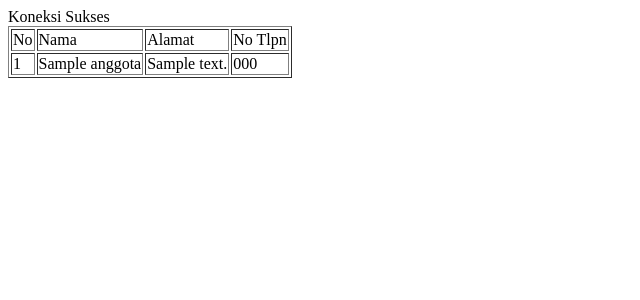
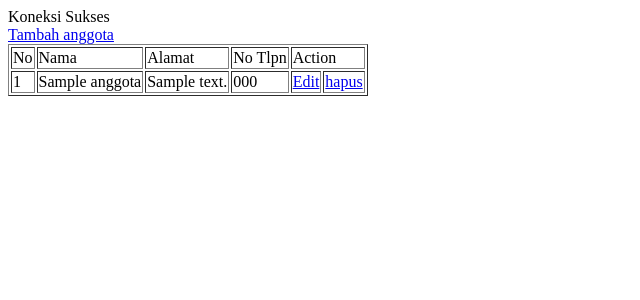
Before and after one commit to Chayasausanafrah/phpregpagi, a PHP site: page /view_anggota.php in a window 1280 px wide. Shown: the top 300 px of the page, without its empty margins (0-640 px from the left). Run offline with PHP 8.4, Linux system fonts and the light colour scheme; tables that the repository leaves empty or names only in its code hold one stand-in row (values such as "Sample post"); data that the repository does not hold is empty.

Commit message:
up view_anggota.php ubah

```diff
--- a/view_anggota.php
+++ b/view_anggota.php
@@ -3,12 +3,15 @@ include ("koneksi.php");
 $query_view=mysqli_query($koneksi,"select * from anggota");
 
 ?>
+</br>
+<a href="input_anggota.php" class="btn btn-danger">Tambah anggota</a>
 <table class="table table-bordered" border="1">
   <tr>
     <td>No</td>
     <td>Nama</td>
     <td>Alamat</td>
     <td>No Tlpn</td>
+    <td colspan="4">Action</td>
   </tr>
   <?php
   $no=1;
@@ -18,6 +21,8 @@ $query_view=mysqli_query($koneksi,"select * from anggota");
       <td><?php echo $tampil ['nama'];?></td>
       <td><?php echo $tampil ['alamat'];?></td>
       <td><?php echo $tampil ['no_telp'];?></td>
+      <td><a href="edit_anggota.php?id_anggota=<?php echo $tampil ['id_anggota'];?>">Edit</a></td>
+      <td><a href="hapus_anggota.php?id_anggota=<?php echo $tampil ['id_anggota'];?>">hapus</a></td>
   </tr>
 <?php }?>
 
```
